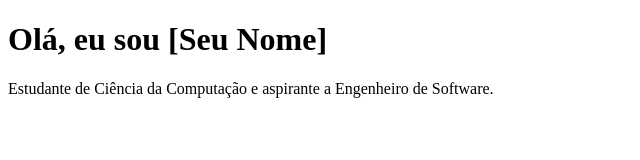
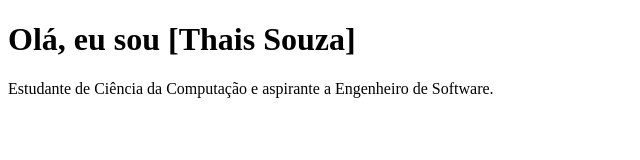
Before and after one commit to ThaisSouzaSantos/meu-site-pessoal-thais, a plain HTML site: page index.html in a window 1280 px wide. Shown: the whole page, without its empty margins (0-640 px from the left). Drawn offline with Linux system fonts and the light colour scheme.

Commit message:
Alteração no nome "Thais"

```diff
--- a/index.html
+++ b/index.html
@@ -5,7 +5,7 @@
     <title>Meu Portfólio</title>
 </head>
 <body>
-    <h1>Olá, eu sou [Seu Nome]</h1>
+    <h1>Olá, eu sou [Thais Souza]</h1>
     <p>Estudante de Ciência da Computação e aspirante a Engenheiro de Software.</p>
 </body>
 </html>
```
